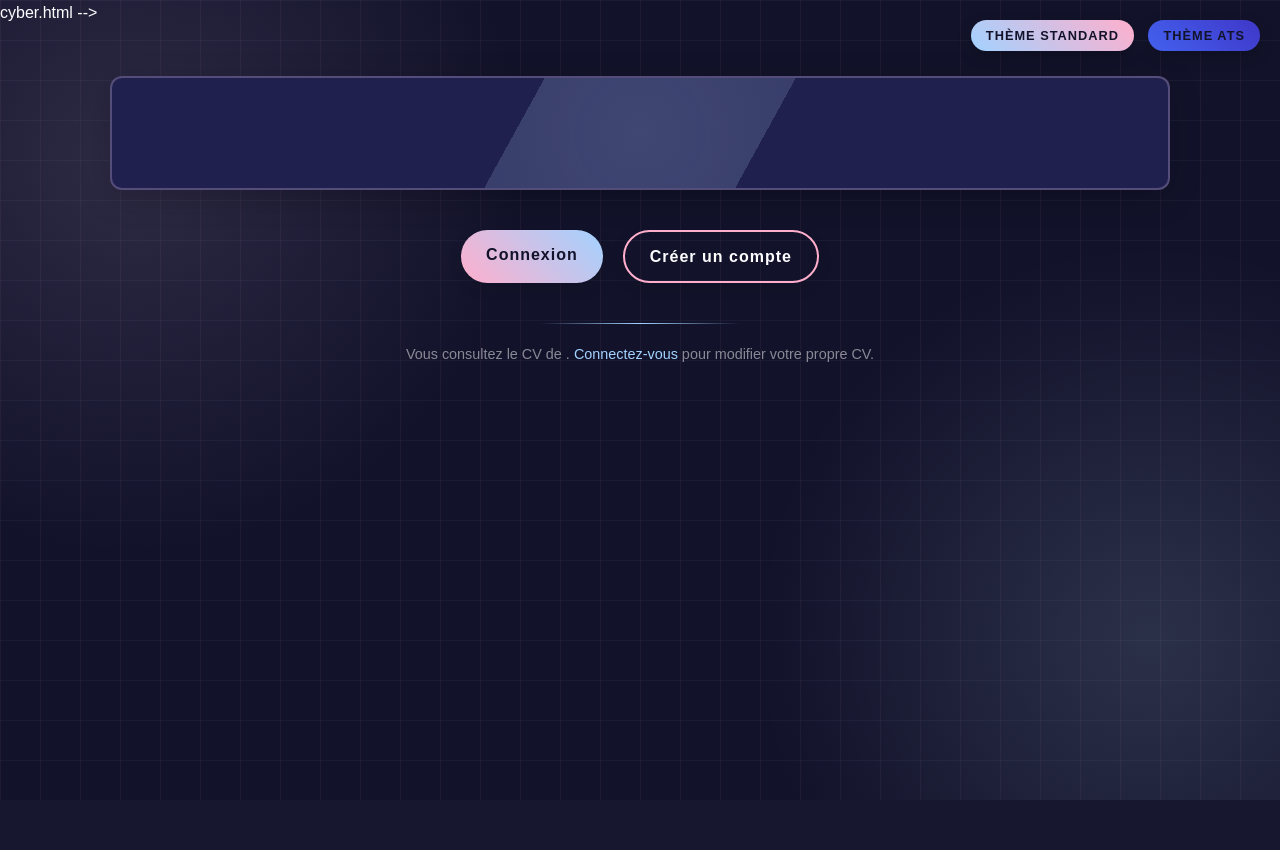
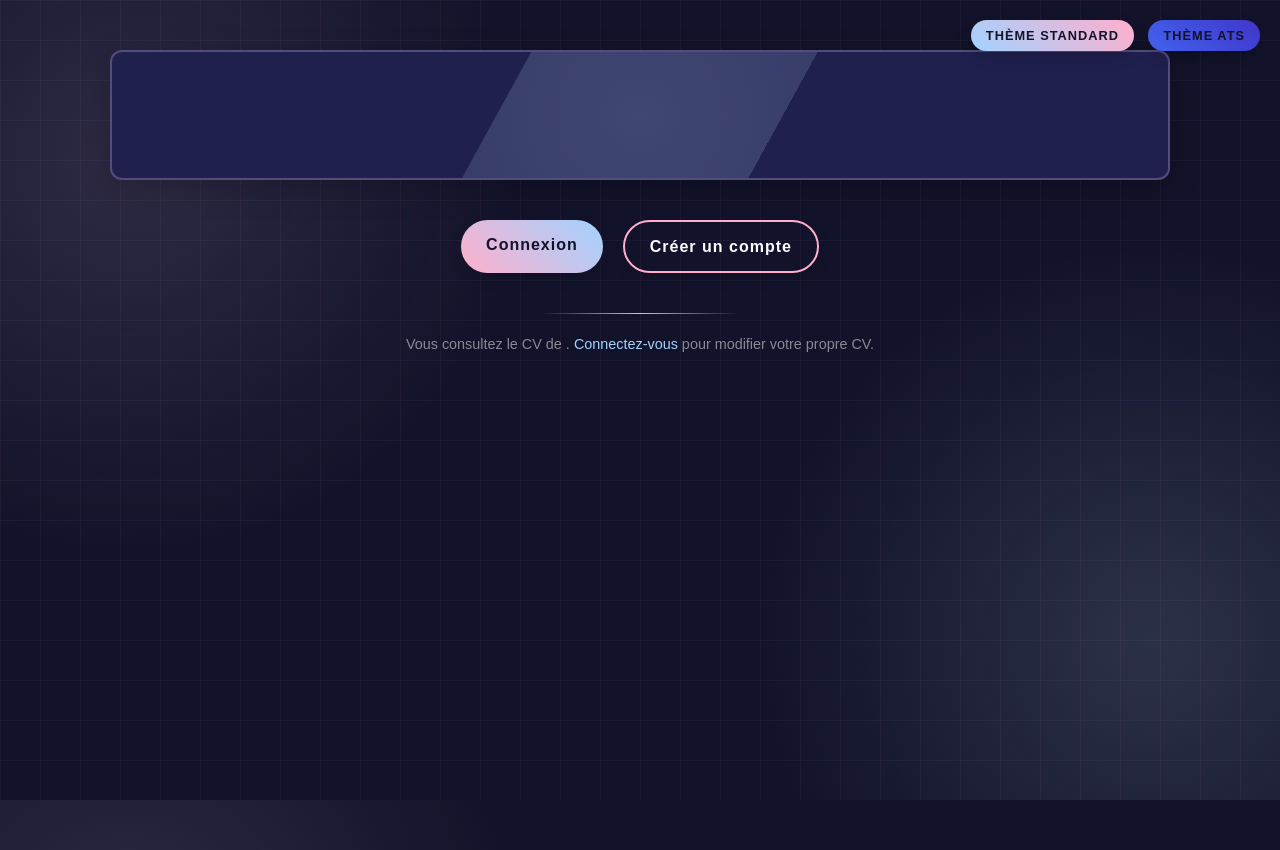
Before and after one commit to AlexisGabrysch/challenge-sise, a FastAPI app: template server/templates/user_template_cyberpunk.html in a window 1280 px wide. Before the commit the page ends 800 px from the top, so only its background shows below. Run offline with FastAPI, Linux system fonts and the light colour scheme; the template is opened without the code that fills it, so the values that code supplies are empty; some libraries are stand-ins or nearby versions.

Commit message:
Update user_template_cyberpunk.html

```diff
--- a/server/templates/user_template_cyberpunk.html
+++ b/server/templates/user_template_cyberpunk.html
@@ -1,4 +1,3 @@
-cyber.html -->
 <!DOCTYPE html>
 <html lang="fr">
 <head>
```
